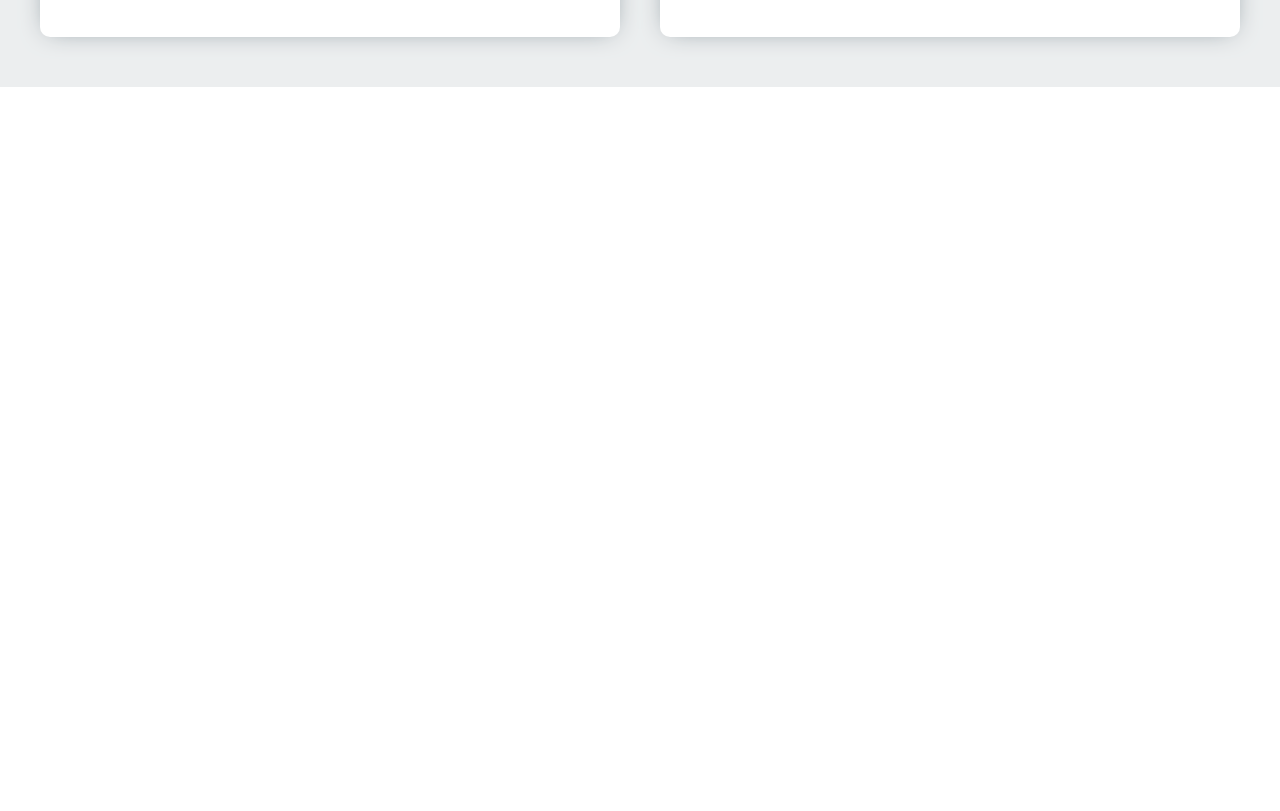
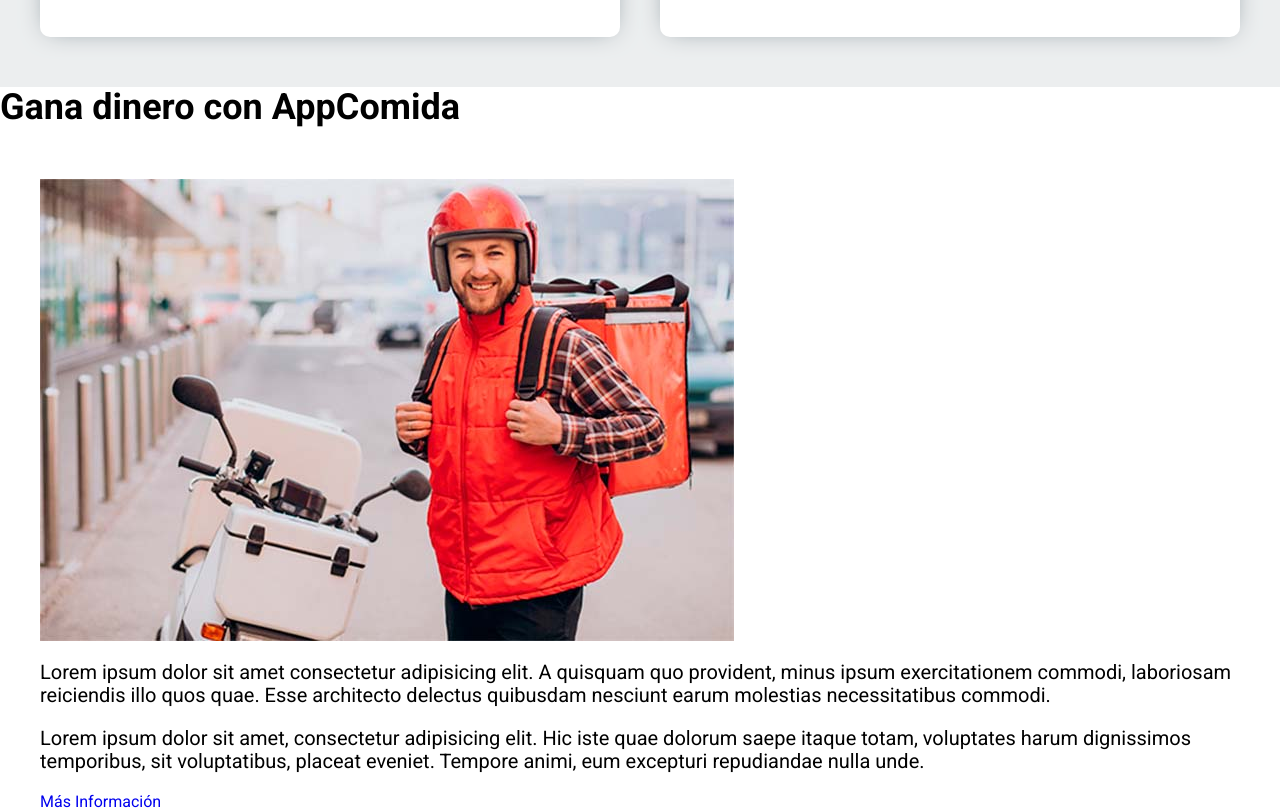
Before and after one commit to Naibaf93/DeliveryApp, a website: page index.html in a window 1280 px wide. Shown: the part 4272-5083 px from the top of the page. Before the commit the page ends 4359 px from the top, so only its background shows below. Drawn offline with Linux system fonts and the light colour scheme.

Commit message:
creando la seccion de repartidores

```diff
--- a/index.html
+++ b/index.html
@@ -328,5 +328,26 @@
             </div> <!-- Favorito -->
         </div>
     </main>
+
+    <section class="repartidores">
+        <h2 class="repartidores__heading">Gana dinero con AppComida</h2>
+
+        <div class="repartidores__grid contenedor">
+            <div class="repartidores__imagen">
+                <pictures>
+                    <source srcset="build/img/repartidor.avif" type="image/avif">
+                    <source srcset="build/img/repartidor.webp" type="image/webp">
+                    <img loading="lazy" src="build/img/repartidor.jpg" alt="imagen repartidor" >
+                </pictures>
+            </div>
+
+            <div class="repartidores__contenido">
+                <p class="repartidores__texto">Lorem ipsum dolor sit amet consectetur adipisicing elit. A quisquam quo provident, minus ipsum exercitationem commodi, laboriosam reiciendis illo quos quae. Esse architecto delectus quibusdam nesciunt earum molestias necessitatibus commodi.</p>
+                <p class="repartidores__texto">Lorem ipsum dolor sit amet, consectetur adipisicing elit. Hic iste quae dolorum saepe itaque totam, voluptates harum dignissimos temporibus, sit voluptatibus, placeat eveniet. Tempore animi, eum excepturi repudiandae nulla unde.</p>
+
+                <a href="#" class="repartidores__enlace">Más Información</a>
+            </div>
+        </div>
+    </section>
 </body>
 </html>
```
